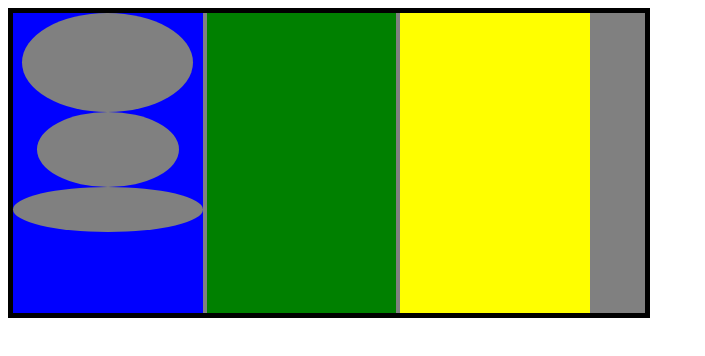
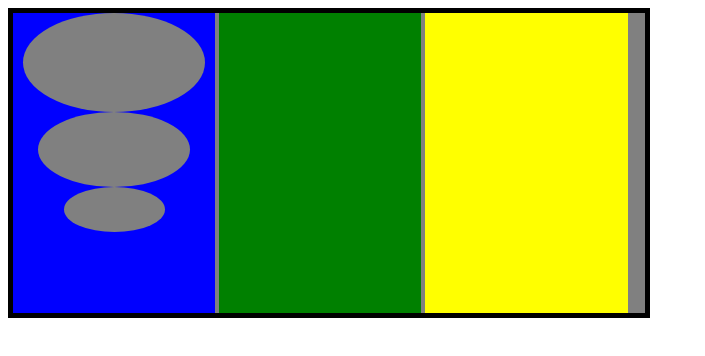
Before and after one commit to edawg11/TowersOfHannoi, a plain HTML site: page index.html in a window 1280 px wide. Shown: the whole page, without its empty margins (0-705 px from the left). Drawn offline with nearby package versions, Linux system fonts and the light colour scheme.

Commit message:
second commit

```diff
--- a/style.css
+++ b/style.css
@@ -10,7 +10,7 @@
 
 .tower {
 	display: inline-block;
-	width: 30%;
+	width: 32%;
 	height: 100%;
 
 }
@@ -48,6 +48,6 @@
 }
 
 #small {
-	width: 100%;
+	width: 50%;
 	height:15%;
 }
```
